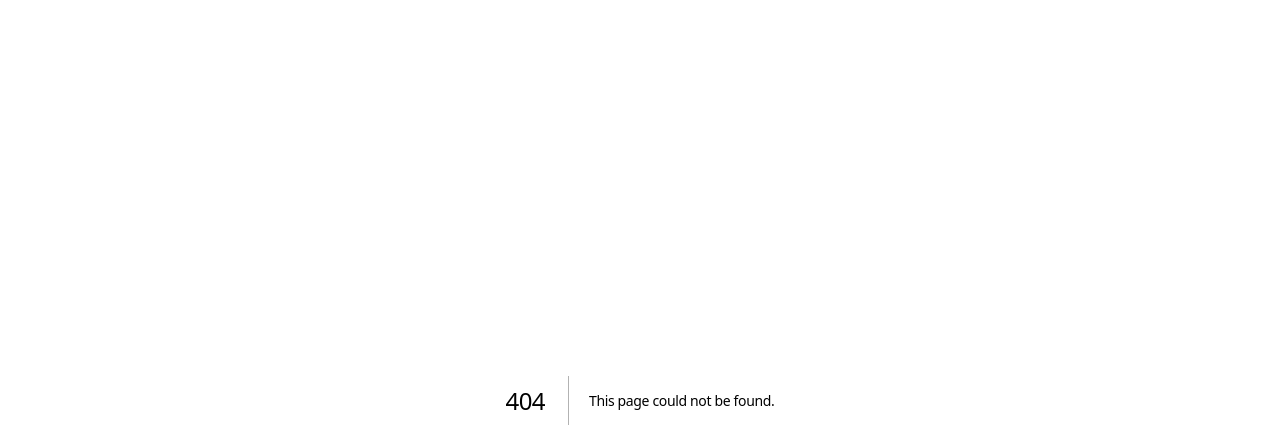
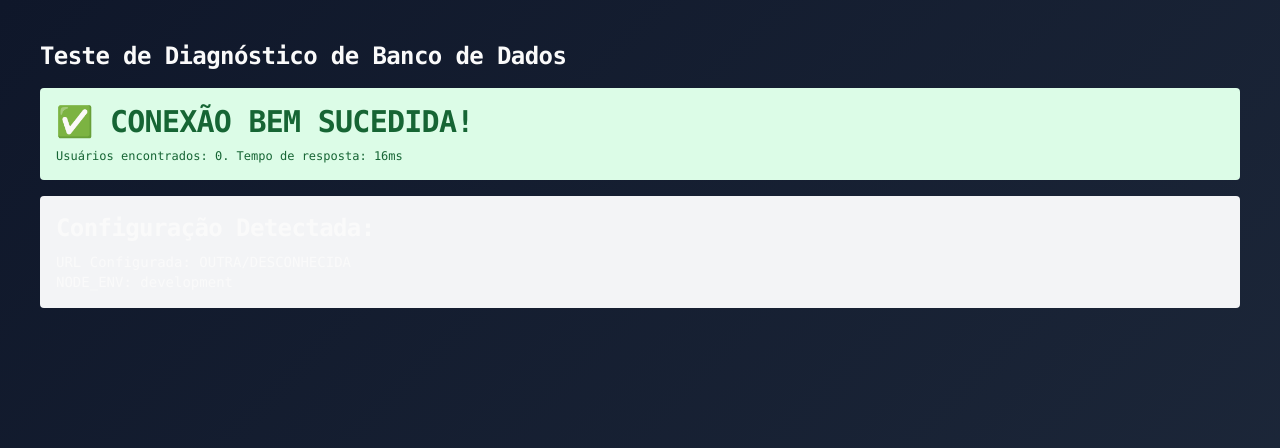
Before and after one commit to thiagodeassisbm-source/lavamasterapp, a Next.js app: page /test-db in a window 1280 px wide. Before the commit this address had no page. Shown: the top 448 px of the page. Built offline with nearby package versions, Linux system fonts and the light colour scheme; no server answers; the database is empty.

Commit message:
feat: add database diagnostic page

```diff
--- /dev/null
+++ b/app/test-db/page.tsx
@@ -0,0 +1,50 @@
+import { prisma } from '@/lib/prisma';
+
+export const dynamic = 'force-dynamic';
+
+export default async function TestDbPage() {
+    let status = 'loading';
+    let message = '';
+    let errorDetail = '';
+    let envCheck = '';
+
+    try {
+        const start = Date.now();
+        // Tenta uma query simples
+        const count = await prisma.usuario.count();
+        const duration = Date.now() - start;
+
+        status = 'success';
+        message = `✅ CONEXÃO BEM SUCEDIDA!`;
+        errorDetail = `Usuários encontrados: ${count}. Tempo de resposta: ${duration}ms`;
+
+    } catch (err: any) {
+        status = 'error';
+        message = '❌ ERRO DE CONEXÃO COM O BANCO';
+        errorDetail = err.message || JSON.stringify(err);
+    }
+
+    // Verificar ENV (sem mostrar senha)
+    const dbUrl = process.env.DATABASE_URL || 'NÃO DEFINIDA';
+    const isPooler = dbUrl.includes('pooler');
+    const isDirect = dbUrl.includes('supabase.co') && !dbUrl.includes('pooler');
+
+    envCheck = `URL Configurada: ${isPooler ? 'POOLER (6543)' : isDirect ? 'DIRETA (5432)' : 'OUTRA/DESCONHECIDA'}`;
+
+    return (
+        <div className="p-10 font-mono text-sm">
+            <h1 className="text-2xl font-bold mb-4">Teste de Diagnóstico de Banco de Dados</h1>
+
+            <div className={`p-4 rounded mb-4 ${status === 'success' ? 'bg-green-100 text-green-800' : 'bg-red-100 text-red-800'}`}>
+                <h2 className="font-bold">{message}</h2>
+                <p className="mt-2 text-xs break-all">{errorDetail}</p>
+            </div>
+
+            <div className="bg-gray-100 p-4 rounded">
+                <h3 className="font-bold mb-2">Configuração Detectada:</h3>
+                <p>{envCheck}</p>
+                <p>NODE_ENV: {process.env.NODE_ENV}</p>
+            </div>
+        </div>
+    );
+}
```
